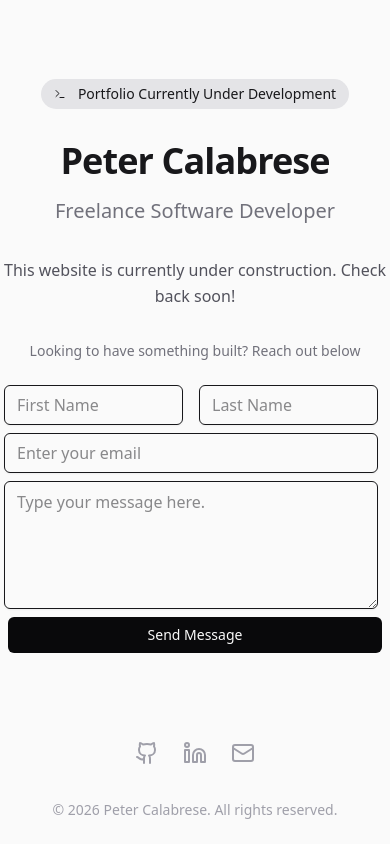
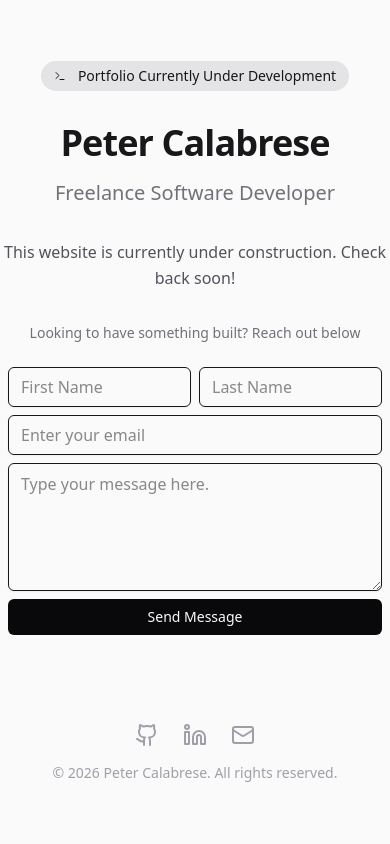
Before and after one commit to peter-calabrese/calabresedev, a Next.js app: page / in a window 390 px wide. Built offline with nearby package versions, Linux system fonts and the light colour scheme.

Commit message:
fix footer

```diff
--- a/app/page.tsx
+++ b/app/page.tsx
@@ -38,8 +38,8 @@ export default function ComingSoon() {
           <p className="text-sm font-medium text-zinc-500 dark:text-zinc-400">
             Looking to have something built? Reach out below
           </p>
-          <form className="flex w-full items-center space-x-2 flex-col gap-2 h-fit p-2" onSubmit={(e) => e.preventDefault()}>
-            <div className="flex w-full items-center space-x-2 gap-2" >
+          <form className="flex w-full items-center  flex-col gap-2 h-fit p-2" onSubmit={(e) => e.preventDefault()}>
+            <div className="flex w-full items-center  gap-2" >
               <Input type="text" placeholder="First Name" className="flex-1 h-10 dark:border-zinc-50" />
               <Input type="text" placeholder="Last Name" className="flex-1 h-10 dark:border-zinc-50" />
             </div>
@@ -68,7 +68,7 @@ export default function ComingSoon() {
       </div>
 
       {/* Footer */}
-      <div className="absolute bottom-6 text-sm text-zinc-400">
+      <div className="mt-4 md:absolute md:bottom-6 text-sm text-zinc-400">
         &copy; {new Date().getFullYear()} Peter Calabrese. All rights reserved.
       </div>
     </div >
```
